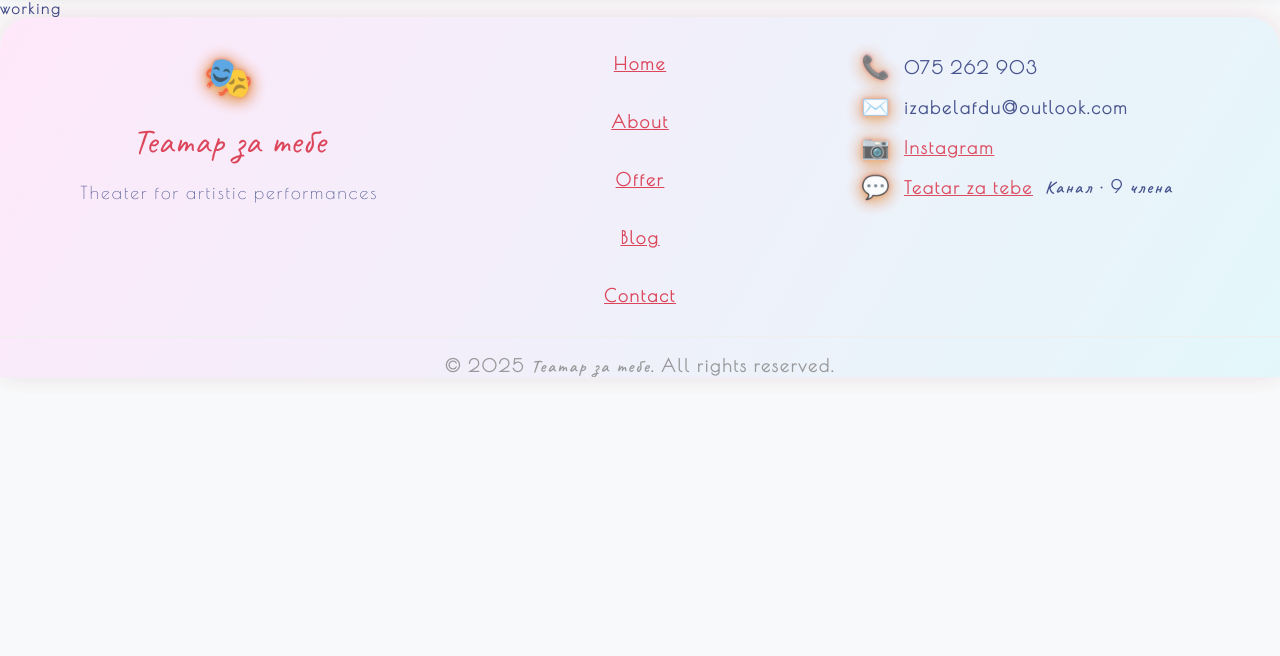
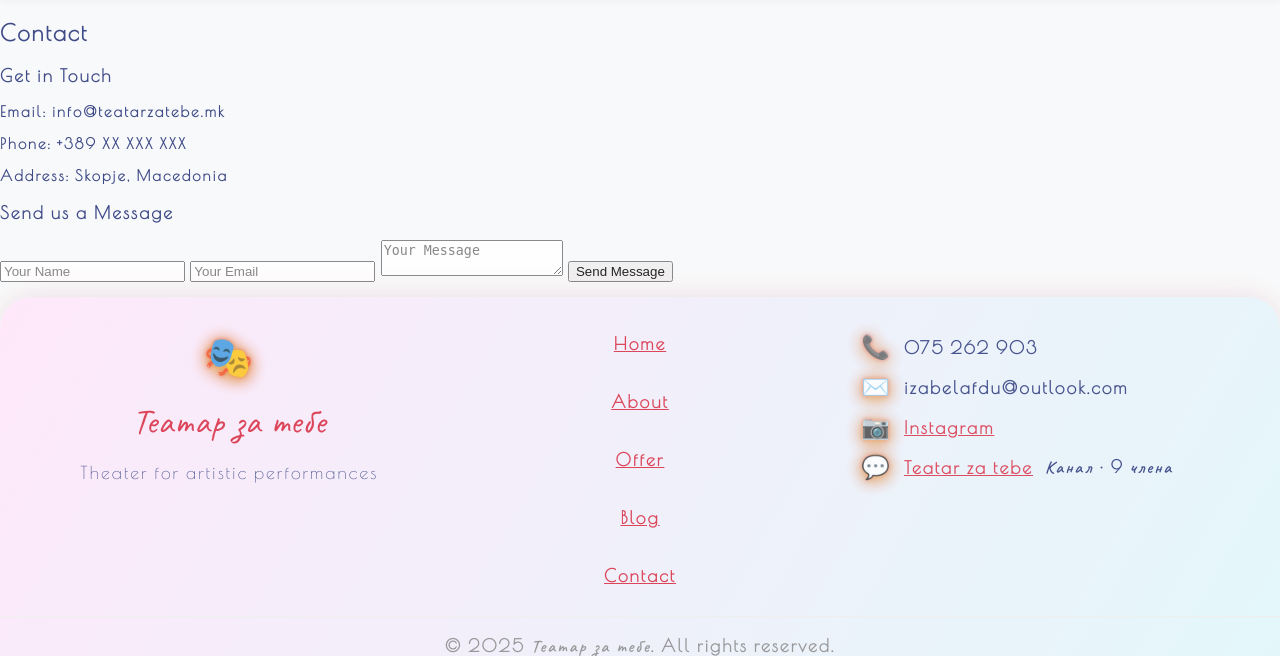
Before and after one commit to ElNaga/tsite, a PHP site: page /contact in a window 1280 px wide. Shown: the part 82-738 px from the top of the page. Run offline with PHP 8.4, Linux system fonts and the light colour scheme.

```diff
--- a/components/navbar/Contact.php
+++ b/components/navbar/Contact.php
@@ -1,4 +1,25 @@
 <?php
-// Contact component
+require_once __DIR__ . '/../../i18n.php';
 ?>
-<div>working</div>
+<section class="page-section">
+    <div class="container">
+        <h1><?= htmlspecialchars(I18nService::t('contact')) ?></h1>
+        <div class="contact-content">
+            <div class="contact-info">
+                <h3>Get in Touch</h3>
+                <p>Email: info@teatarzatebe.mk</p>
+                <p>Phone: +389 XX XXX XXX</p>
+                <p>Address: Skopje, Macedonia</p>
+            </div>
+            <div class="contact-form">
+                <h3>Send us a Message</h3>
+                <form action="#" method="POST">
+                    <input type="text" name="name" placeholder="Your Name" required>
+                    <input type="email" name="email" placeholder="Your Email" required>
+                    <textarea name="message" placeholder="Your Message" required></textarea>
+                    <button type="submit">Send Message</button>
+                </form>
+            </div>
+        </div>
+    </div>
+</section>
```
Also changed, not shown: components/navbar/About.php (+10 -2 lines), components/navbar/Blog.php (+15 -2 lines), .htaccess (added).
